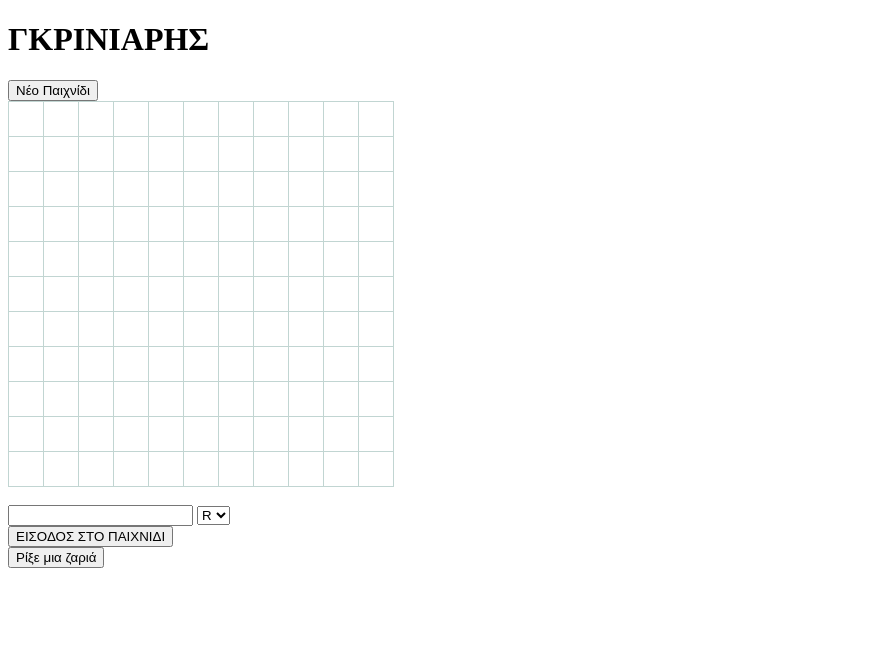
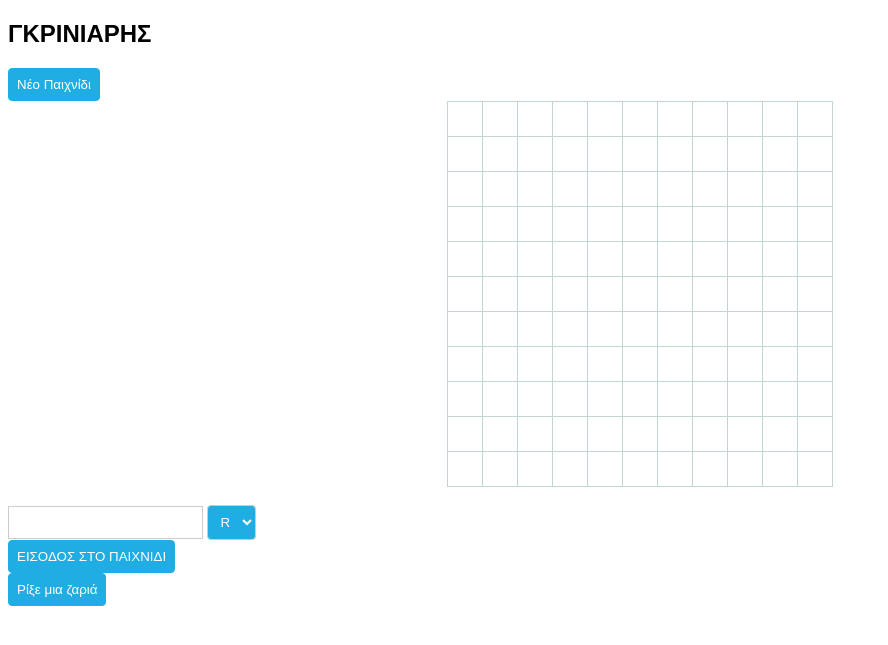
Before and after one commit to iee-ihu-gr-course1941/ADISE23_crybabies, a PHP site: page / in a window 1280 px wide. Shown: the top 645 px of the page, without its empty margins (0-888 px from the left). Run offline with PHP 8.4, Linux system fonts and the light colour scheme.

Commit message:
css touch up

```diff
--- a/www/css/myludo.css
+++ b/www/css/myludo.css
@@ -1,7 +1,7 @@
 #ludo_table td {
     width: 2em;
     height: 2em;
-    border: 0.5px solid rgb(193, 213, 210);
+    border: 0.1px solid rgb(193, 213, 210);
     text-align: center;
     background-position: center;
     background-size: contain;
@@ -10,6 +10,8 @@
 
 #ludo_table {
     border-collapse: collapse;
+    margin-left: auto;
+    margin-right: auto;
 }
 
 TD.B_square {background-color:rgb(1, 53, 147)}
@@ -60,3 +62,39 @@ TD.YR_square {
 TD.RBGY_square {
     background: conic-gradient(rgb(1, 75, 0) 0deg 45deg, rgb(255, 204, 0) 45deg 135deg, rgb(180, 0, 0) 135deg 225deg, rgb(1, 53, 147) 225deg 315deg, rgb(1, 75, 0) 315deg 360deg);
 }
+
+body {
+    font-family: Arial, Helvetica, sans-serif;
+}
+
+/* Apply square shape to buttons, inputs, and selects */
+button, input, select {
+    box-sizing: border-box;
+    border-radius: 0;
+    padding: 8px; /* Adjust the padding according to your needs */
+    width: auto; /* Allow elements to expand based on content */
+    height: auto; /* Allow elements to expand based on content */
+  }
+
+  /* Add additional styling for better appearance */
+  button, input[type="button"], input[type="submit"], input[type="reset"], select {
+    background-color: rgb(32, 173, 227); /* Green background color */
+    color: white; /* White text color */
+    border: 1px solid rgb(32, 173, 227); /* Green border */
+    border-radius: 0;
+    cursor: pointer; /* Add a pointer cursor on hover */
+    border-radius: 4px; /* Optional: Add rounded corners */
+  }
+
+  input, select {
+    border: 1px solid #ccc; /* Default border color */
+    padding: 8px; /* Adjust the padding for inputs and selects */
+  }
+
+  /* Optional: Style hover and focus states */
+  button:hover, input:hover, select:hover,
+  button:focus, input:focus, select:focus {
+    background-color: rgb(31, 157, 207); /* Darker green on hover/focus */
+    border: 1px solid rgb(31, 157, 207); /* Darker green border on hover/focus */
+    outline: none; /* Remove default focus outline */
+  }
--- a/www/index.html
+++ b/www/index.html
@@ -5,7 +5,7 @@
     <meta name="viewport" content="width=device-width, initial-scale=1, shrink-to-fit=no">
     <meta name="description" content="">
     <meta name="author" content="">
-    <title>CRYBABIES</title>
+    <title>CRYBABIES - LUDO</title>
 
     <!--<link href="bootstrap/bootstrap.min.css" rel="stylesheet">-->
     <link href="css/myludo.css" rel="stylesheet">
@@ -17,12 +17,16 @@
   </head>
 
 <body>
-    <h1>ΓΚΡΙΝΙΑΡΗΣ</h1> <button id="new_game">Νέο Παιχνίδι</button>
-    <div id='ludo_board'>
-    </div>
-    <div id='game_info'>
-    </div>
+    <h2>ΓΚΡΙΝΙΑΡΗΣ</h2>
+
+    <button id="new_game" >Νέο Παιχνίδι</button>
+
+    <div id='ludo_board'></div>
+
+    <div id='game_info'></div>
+
     <br/>
+
     <div id='game_initializer'>
       <input id='username'>
       <select id='pcolor'>
@@ -32,13 +36,12 @@
         <option value='Y'>Y</option>
       </select>
       <br/>
-      <button id='ludo_login' class='btn btn-primary'>ΕΙΣΟΔΟΣ ΣΤΟ ΠΑΙΧΝΙΔΙ</button><br>
+      <button id='ludo_login'>ΕΙΣΟΔΟΣ ΣΤΟ ΠΑΙΧΝΙΔΙ</button>
     </div>
-    <div>
-      <button id="dice">Ρίξε μια ζαριά</button>
-    </div>
-    <div id="dice_info">
-    </div>
+
+    <div><button id="dice">Ρίξε μια ζαριά</button></div>
+
+    <div id="dice_info"></div>
 
 </body>
 </html>
--- a/www/js/myludo.js
+++ b/www/js/myludo.js
@@ -16,7 +16,7 @@ $(function() {
 })
 
 $(window).bind('beforeunload', function(){
-    return ' ';
+    return "Σίγουρα θέλετε να αποχωρήσετε;";
 });
 $(window).bind('unload', function(){
     restart_game();
@@ -89,7 +89,7 @@ function player_pieces(p_color) {
         }
     );
 }
-//gotta find a solution to the .click stacking and running clicked 1000 god damn times
+
 function piece_onclick(data) {
     if(dice_output == 6){
         for(var i=0;i<data.length;i++) {
@@ -197,13 +197,9 @@ function piece_onclick(data) {
 
 function clicked(e){
     var o = e.target.id;  //dinei to id tou img
-    //var imgToRemove = document.getElementById(o);
-    //var parentElement = imgToRemove.parentNode;
-    //parentElement.removeChild(imgToRemove);
     var a = o.split(/_/);
     var o2 = e.currentTarget.id;  //dinei to id tou keliou
     var b = o2.split(/_/);
-    //window.alert(a[1] + ' ' + a[2] + " x="+ b[1]+ "y=" +b[2]);  //shows which pawn you clicked and the keli x y that the pawn is located in
     get_sql_sum(b[1],b[2],a[2],a[1]);
 }
 
@@ -367,22 +363,14 @@ function game_status_update() {
 
 function update_status(data) {
 	last_update = new Date().getTime();
-    draw_board();
+    //draw_board(); //activate if you want automatic redraw of pawns
     draw_pawns();
 	game_status = data[0];
 	update_info();
 	clearTimeout(timer);
 	if(game_status.p_turn == me.piece_color &&  me.piece_color != null) {
-		x = 0;
-		// do play
-		//if(game_stat_old.p_turn != game_status.p_turn) {
-		//	fill_board();
-		//}
-		$('#move_div').show(1000);
 		timer = setTimeout(function() { game_status_update();}, 15000);
 	} else {
-		// must wait for something
-		$('#move_div').hide(1000);
 		timer = setTimeout(function() { game_status_update();}, 4000);
 	}
 }
@@ -403,7 +391,7 @@ function update_info(){
 function move_result(data){
     game_status_update();
     draw_board();
-    if (data != []){
+    if (data != []){//to pawns epistrefei [] otan vriskei 2 pionia
         try{
             draw_pawns_by_data(data);   //gia automath emfanish metakinhshs pioniwn
         }catch(error){
@@ -423,6 +411,8 @@ function restart_game() {
 
 function new_game(){
 	alert("Εκκίνηση νέου παιχνιδιού!");
-    location.replace("http://localhost/MyProject/www/");
-    draw_empty_board();
+    draw_board();
+    draw_pawns();
+    $('#game_initializer').hide();
+	game_status_update();
 }
```
Also changed, not shown: schema.sql (+9 -9 lines).
